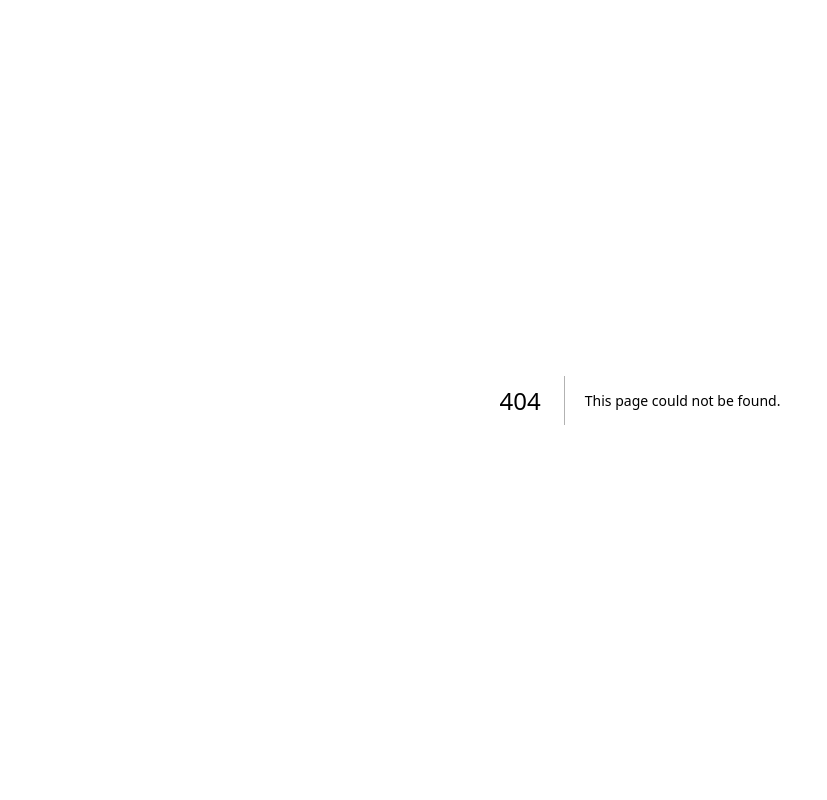
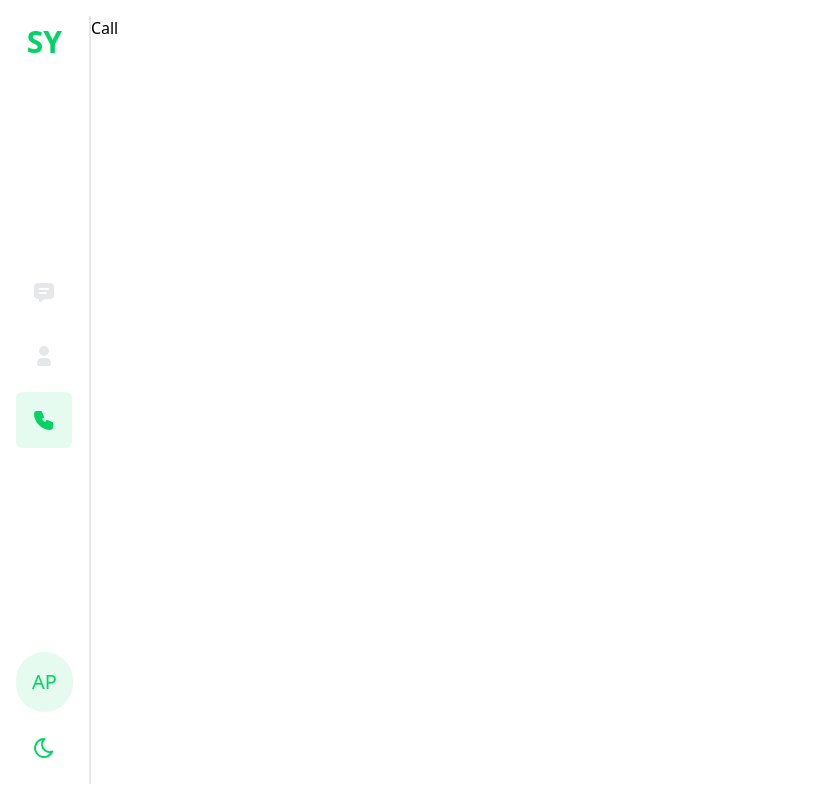
Before and after one commit to Agrimzz/synvo, a Next.js app: page /call in a window 1280 px wide. Before the commit this address had no page. Shown: the whole page, without its empty margins (0-827 px from the left). Built offline with nearby package versions, Linux system fonts and the light colour scheme.

Commit message:
implement navbar

```diff
--- /dev/null
+++ b/src/app/(dashboard)/call/page.tsx
@@ -0,0 +1,7 @@
+import React from "react"
+
+const Call = () => {
+  return <div className="text-foreground">Call</div>
+}
+
+export default Call
--- /dev/null
+++ b/src/app/(dashboard)/inbox/page.tsx
@@ -0,0 +1,7 @@
+import React from "react"
+
+const Inbox = () => {
+  return <div className="text-foreground">Inbox</div>
+}
+
+export default Inbox
--- /dev/null
+++ b/src/app/(dashboard)/layout.tsx
@@ -0,0 +1,14 @@
+import Navbar from "@/components/Navbar"
+
+export default function DashboardLayout({
+  children,
+}: Readonly<{
+  children: React.ReactNode
+}>) {
+  return (
+    <div className="w-full h-screen bg-background flex py-4">
+      <Navbar />
+      {children}
+    </div>
+  )
+}
--- /dev/null
+++ b/src/app/(dashboard)/people/page.tsx
@@ -0,0 +1,7 @@
+import React from "react"
+
+const People = () => {
+  return <div className="text-foreground">People</div>
+}
+
+export default People
--- a/src/app/globals.css
+++ b/src/app/globals.css
@@ -4,6 +4,7 @@
 
 :root {
   --background: 255, 255, 255;
+  --foreground: 0, 0, 0;
   --background-slate: 208, 211, 227;
   --primary: 0, 213, 99;
   --accent: 229, 251, 239;
@@ -12,6 +13,7 @@
 
 [data-theme="dark"] {
   --background: 18, 18, 18;
+  --foreground: 255, 255, 255;
   --background-slate: 28, 28, 35;
   --primary: 0, 150, 70;
   --accent: 34, 47, 40;
--- /dev/null
+++ b/src/components/Navbar.tsx
@@ -0,0 +1,43 @@
+"use client"
+import { navItems } from "@/constants"
+import { usePathname, useRouter } from "next/navigation"
+import React from "react"
+import ThemeToggle from "./ThemeToggle"
+
+const Navbar = () => {
+  const pathname = usePathname()
+  const router = useRouter()
+
+  const navlinks = navItems.map((links) => (
+    <div
+      key={links.name}
+      className={`p-4 rounded-md cursor-pointer ${
+        pathname.includes(links.href)
+          ? "bg-accent text-primary"
+          : "text-gray-200"
+      }`}
+      onClick={() => router.push(links.href)}
+    >
+      <links.Icon />
+    </div>
+  ))
+  return (
+    <div className="flex flex-col justify-between items-center px-4 py-2 border-gray-200 border-r-2">
+      <div className="hidden md:flex">
+        <h2 className="text-3xl text-primary font-bold">SY</h2>
+      </div>
+
+      <div className="flex flex-col gap-2">{navlinks}</div>
+
+      <div className="hidden md:flex flex-col gap-2">
+        <div className="rounded-full bg-accent text-primary p-4">
+          <p className="text-xl">AP</p>
+        </div>
+
+        <ThemeToggle />
+      </div>
+    </div>
+  )
+}
+
+export default Navbar
--- a/src/components/ThemeToggle.tsx
+++ b/src/components/ThemeToggle.tsx
@@ -28,7 +28,7 @@ const ThemeToggle = () => {
   return (
     <button
       onClick={toggleTheme}
-      className="p-2  bg-primary text-white rounded-md hover:bg-accent hover:text-primary"
+      className="p-4  text-primary rounded-md hover:text-foreground"
     >
       {theme === "dark" ? <IconSun /> : <IconMoon />}
     </button>
--- /dev/null
+++ b/src/constants/index.ts
@@ -0,0 +1,23 @@
+import {
+  IconMessageFilled,
+  IconPhoneFilled,
+  IconUserFilled,
+} from "@tabler/icons-react"
+
+export const navItems = [
+  {
+    name: "Inbox",
+    href: "/inbox",
+    Icon: IconMessageFilled,
+  },
+  {
+    name: "People",
+    href: "/people",
+    Icon: IconUserFilled,
+  },
+  {
+    name: "Call",
+    href: "/call",
+    Icon: IconPhoneFilled,
+  },
+]
--- a/tailwind.config.ts
+++ b/tailwind.config.ts
@@ -10,6 +10,7 @@ const config: Config = {
     extend: {
       colors: {
         background: "rgba(var(--background))",
+        foreground: "rgba(var(--foreground))",
         "background-slate": "rgba(var(--background-slate))",
         primary: "rgba(var(--primary))",
         accent: "rgba(var(--accent))",
```
